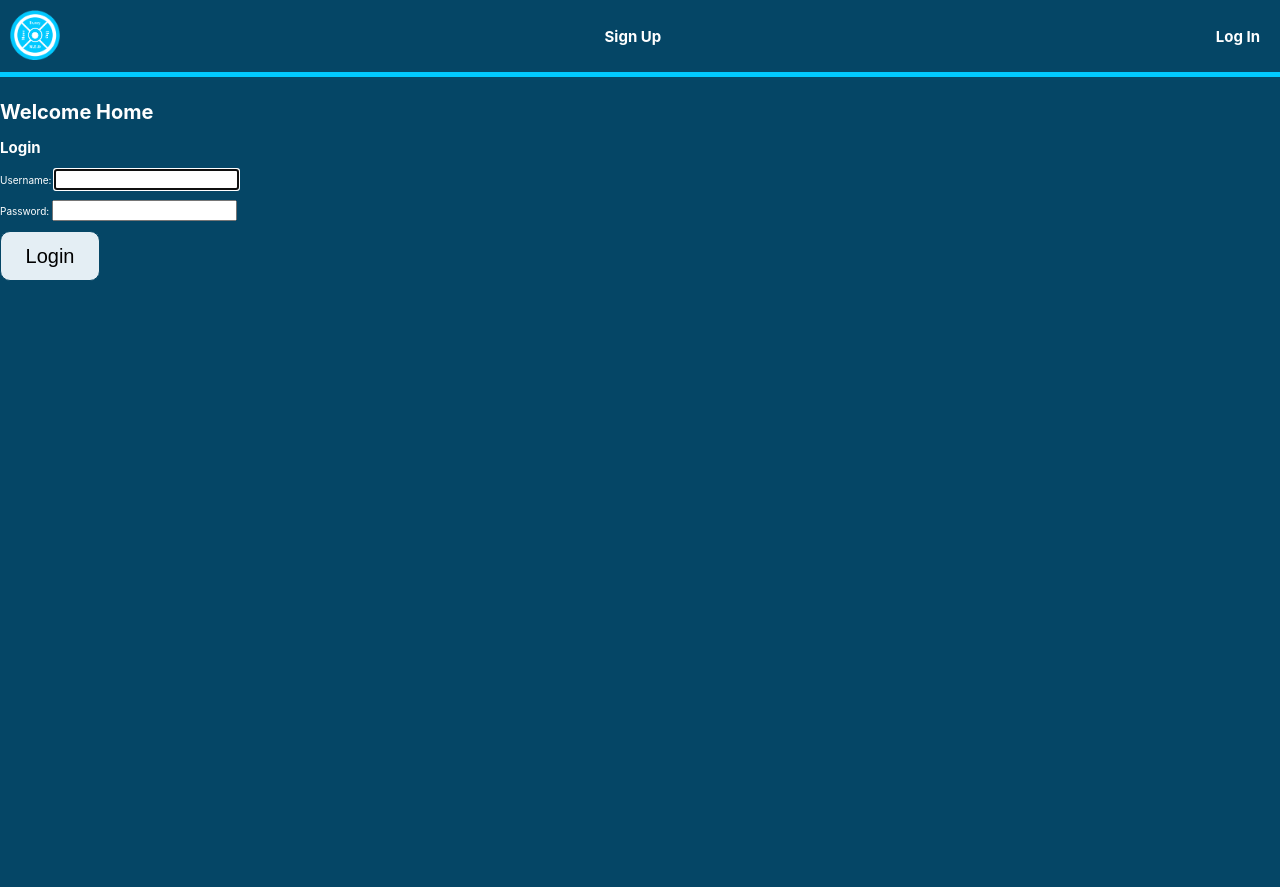
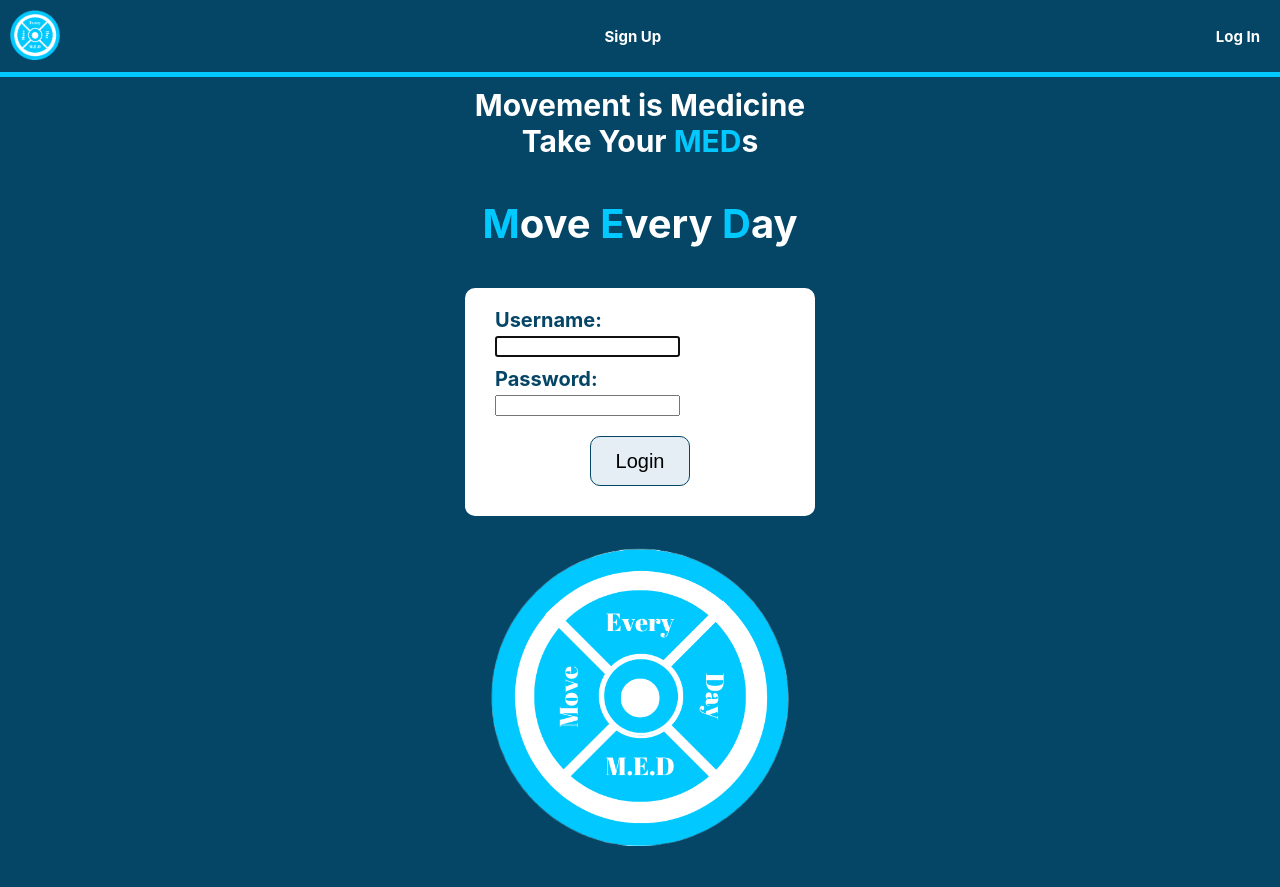
Before and after one commit to njmanning212/move-every-day, a Django app: page / in a window 1280 px wide. Run offline with Django 4.2, Linux system fonts and the light colour scheme.

Commit message:
add css to home, delete, and index page, redirect user to exericse index post login

```diff
--- a/main_app/static/css/base.css
+++ b/main_app/static/css/base.css
@@ -24,6 +24,7 @@ body {
   background-color: var(--dark-blue);
   color: white;
   --dark-blue: rgba(5, 70, 102, 1);
+  --burgundy: rgba(128, 0, 32, 1);
   --blue: rgba(1, 201, 255, 1);
   --light-blue: rgba(228, 238, 244, 1);
 }
--- a/main_app/static/css/home.css
+++ b/main_app/static/css/home.css
@@ -0,0 +1,54 @@
+section {
+  display: flex;
+  flex-direction: column;
+  align-items: center;
+  justify-content: center;
+  width:100%;
+}
+
+.greeting {
+  display: flex;
+  flex-direction: column;
+  align-items: center;
+  justify-content: center;
+}
+
+.greeting > p {
+  font-size: 3rem;
+  padding: 0;
+  margin: 0;
+  font-weight: bold;
+}
+
+h1 {
+  font-size: 4rem;
+}
+
+span {
+  color: var(--blue);
+}
+
+.login-form {
+  background-color: white;
+  color: var(--dark-blue);
+  border-radius: 10px;
+  display: flex;
+  flex-direction: column;
+  align-items: center;
+  justify-content: center;
+  width: 350px;
+  padding: 30px;
+}
+
+.login-form > p {
+  font-size: 2rem;
+  margin-top: -10px;
+  padding: 0;
+  color: var(--dark-blue);
+  font-weight: bold;
+}
+
+.home-logo {
+  width: 300px;
+  margin-top: 30px;
+}
--- a/main_app/templates/home.html
+++ b/main_app/templates/home.html
@@ -9,17 +9,24 @@
 {% endblock %}
 
 {% block content %}
-<h1>Welcome Home</h1>
+<section class="home">
+  <section class="greeting">
+    <p>Movement is Medicine</p>
+    <p>Take Your <span class="focus">MED</span>s</p>
+    <h1><span class="focus">M</span>ove <span class="focus">E</span>very <span class="focus">D</span>ay</h1>
+  </section>
 
-{% if not user.is_authenticated %}
-  <section>
-    <form action="{% url 'home' %}" method="post" class="login">
-      <h1>Login</h1>
+  {% if not user.is_authenticated %}
+    <form class="login-form" action="{% url 'home' %}" method="post" class="login">
       {% csrf_token %}
       {{ form.as_p }}
       <input type="hidden" name="next" value="{{ next }}">
-      <button type="submit" class="btn submit">Login</button>
+      <button type="submit" class="btn">Login</button>
     </form>
-  </section>
+    <img class="home-logo" src="{% static 'images/med_logo.png' %}" alt="Move Every Day Logo">
+</section>
 {% endif %}
+
+
+
 {% endblock %}
--- a/main_app/templates/main_app/exercise_form.html
+++ b/main_app/templates/main_app/exercise_form.html
@@ -10,7 +10,7 @@
 
 {% block content %}
 
-<section class="form-container">
+<section class="container">
   <div>
     {% if object %}
       <h1>Edit {{ object.name }}</h1>
--- a/med/settings.py
+++ b/med/settings.py
@@ -127,7 +127,7 @@ USE_TZ = True
 
 STATIC_URL = 'static/'
 
-LOGIN_REDIRECT_URL = 'home'
+LOGIN_REDIRECT_URL = 'exercise-index'
 LOGOUT_REDIRECT_URL = 'home'
 
 # Default primary key field type
```
Also changed, not shown: other parts of main_app/static/css/base.css (+5 -0 lines), main_app/static/css/exercises/index.css (added, +50 -0 lines), main_app/static/css/form.css (+42 -1 lines), main_app/templates/exercise/index.html (+13 -6 lines), main_app/templates/main_app/exercise_confirm_delete.html (+11 -9 lines), main_app/static/images/no_image.svg (added).
